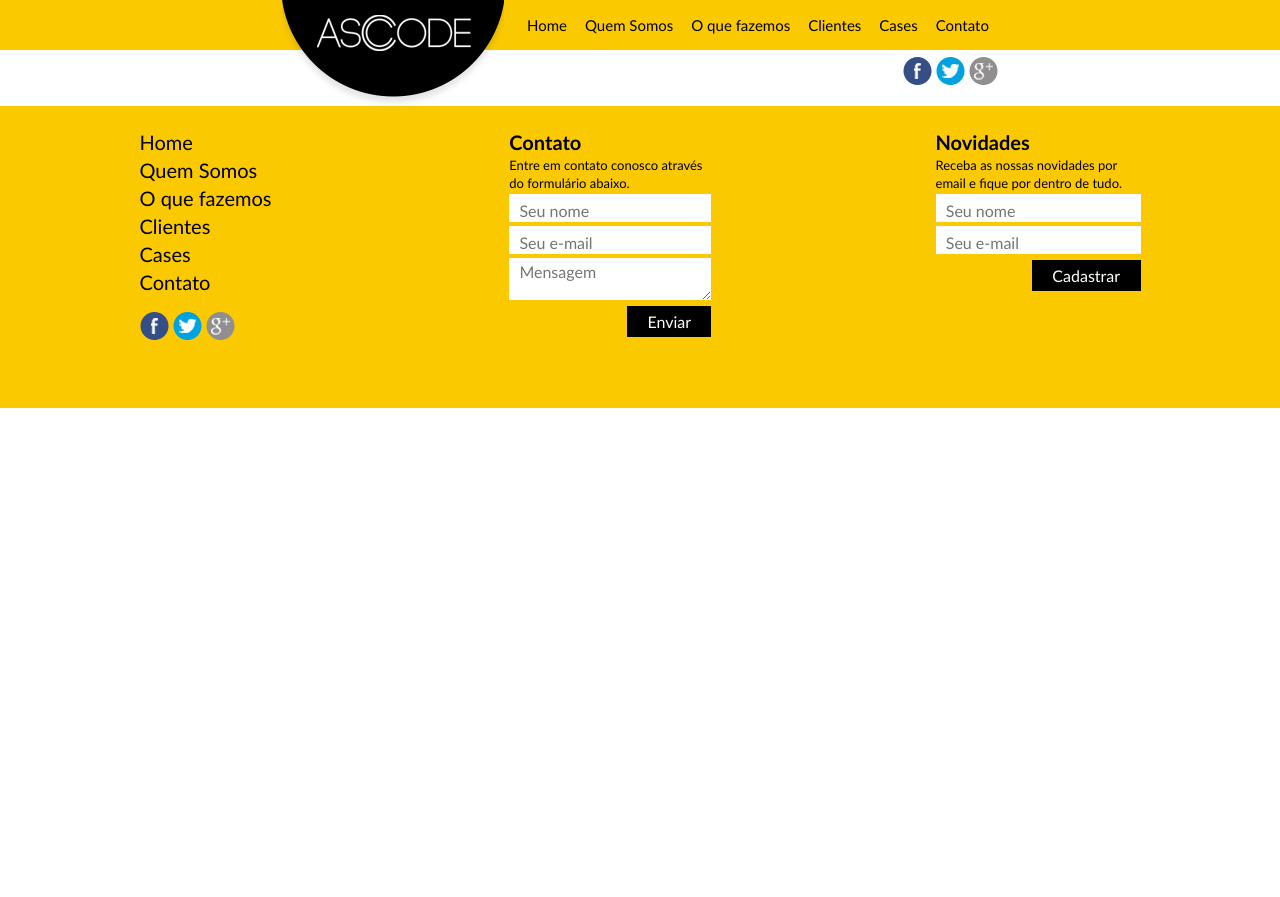
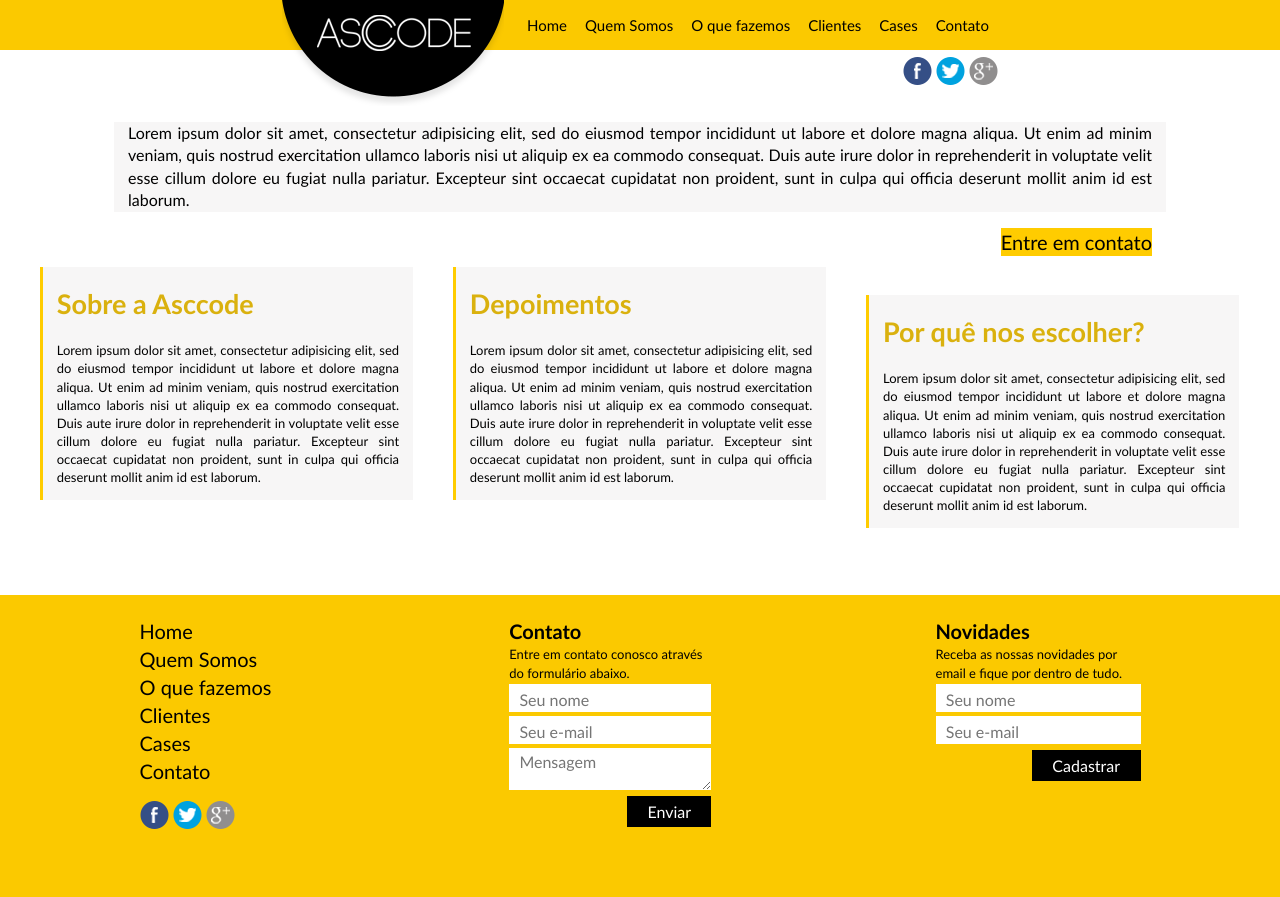
Before and after one commit to demetriusf/asccode, a CodeIgniter app: page /foo/ in a window 1280 px wide. Before the commit the page ends 408 px from the top, so only its background shows below. Run offline with CodeIgniter, Linux system fonts and the light colour scheme; some libraries are stand-ins or nearby versions.

Commit message:
Adicionado box-meta na index

```diff
--- a/application/views/home.php
+++ b/application/views/home.php
@@ -55,7 +55,73 @@
 
     	</header>
 
-    	<section role="main">
+    	<section role="main" class="clearfix">
+
+    		<section class="detailed-link">
+
+    			<p class="details">
+	    			Lorem ipsum dolor sit amet, consectetur adipisicing elit, sed do eiusmod
+	    			tempor incididunt ut labore et dolore magna aliqua. Ut enim ad minim veniam,
+	    			quis nostrud exercitation ullamco laboris nisi ut aliquip ex ea commodo
+	    			consequat. Duis aute irure dolor in reprehenderit in voluptate velit esse
+	    			cillum dolore eu fugiat nulla pariatur. Excepteur sint occaecat cupidatat non
+	    			proident, sunt in culpa qui officia deserunt mollit anim id est laborum.
+    			</p>
+
+    			<a href="" hreflang="pt-br" title="Entre em contato"> Entre em contato </a>
+
+    		</section>
+
+    		<section class="box-meta">
+
+    			<h1 class="box-meta-title"> Sobre a Asccode </h1>
+
+    			<p class="box-meta-content">
+
+	    			Lorem ipsum dolor sit amet, consectetur adipisicing elit, sed do eiusmod
+	    			tempor incididunt ut labore et dolore magna aliqua. Ut enim ad minim veniam,
+	    			quis nostrud exercitation ullamco laboris nisi ut aliquip ex ea commodo
+	    			consequat. Duis aute irure dolor in reprehenderit in voluptate velit esse
+	    			cillum dolore eu fugiat nulla pariatur. Excepteur sint occaecat cupidatat non
+	    			proident, sunt in culpa qui officia deserunt mollit anim id est laborum.
+
+    			</p>
+
+    		</section>
+
+    		<section class="box-meta">
+
+    			<h1 class="box-meta-title"> Depoimentos </h1>
+
+    			<p class="box-meta-content">
+
+	    			Lorem ipsum dolor sit amet, consectetur adipisicing elit, sed do eiusmod
+	    			tempor incididunt ut labore et dolore magna aliqua. Ut enim ad minim veniam,
+	    			quis nostrud exercitation ullamco laboris nisi ut aliquip ex ea commodo
+	    			consequat. Duis aute irure dolor in reprehenderit in voluptate velit esse
+	    			cillum dolore eu fugiat nulla pariatur. Excepteur sint occaecat cupidatat non
+	    			proident, sunt in culpa qui officia deserunt mollit anim id est laborum.
+
+    			</p>
+
+    		</section>
+
+    		<section class="box-meta">
+
+    			<h1 class="box-meta-title"> Por quê nos escolher? </h1>
+
+    			<p class="box-meta-content">
+
+	    			Lorem ipsum dolor sit amet, consectetur adipisicing elit, sed do eiusmod
+	    			tempor incididunt ut labore et dolore magna aliqua. Ut enim ad minim veniam,
+	    			quis nostrud exercitation ullamco laboris nisi ut aliquip ex ea commodo
+	    			consequat. Duis aute irure dolor in reprehenderit in voluptate velit esse
+	    			cillum dolore eu fugiat nulla pariatur. Excepteur sint occaecat cupidatat non
+	    			proident, sunt in culpa qui officia deserunt mollit anim id est laborum.
+
+    			</p>
+
+    		</section>
 
     	</section>
 
@@ -89,7 +155,7 @@
     			<section class="footer-section footer-section-contact">
     				<h1>Contato</h1>
     				<p>Entre em contato conosco através do formulário abaixo.</p>
-                    <form action="" method="post">
+                    <form action="" method="post" role="form">
                         <input class="input-fluid-one" name="name" placeholder="Seu nome" type="text" maxlength="30"> <br>
                         <input class="input-fluid-one" name="email" placeholder="Seu e-mail" type="email"> <br>
                         <textarea class="textarea-fluid-one" name="message" placeholder="Mensagem"></textarea> <br>
--- a/css/main.css
+++ b/css/main.css
@@ -762,6 +762,57 @@ textarea {
 
 }
 
+/* index content */
+
+.detailed-link {
+
+    background: #f7f6f6;
+    margin: auto;
+    padding: 0 1.0989%;
+    text-align: justify;
+    width: 80%;
+
+}
+
+.detailed-link a {
+
+    background: #ffcc00;
+    color: #000;
+    font-size: 20px;
+    display: block;
+    float: right;
+    text-decoration: none;
+
+}
+
+.box-meta {
+
+    background: #f7f6f6;
+    border-left: 3px solid #ffcc00;
+    float: left;
+    margin: 3.0969% 0 5.2934% 3.0969%;
+    padding: 0 1.0989%;
+    text-align: justify;
+    width: 26.75%;
+
+}
+
+.box-meta .box-meta-title {
+
+    color: #dab10e;
+    font-size: 27px;
+
+}
+
+.box-meta .box-meta-content {
+
+    color: #000;
+    font-size: 13px;
+
+}
+
+/* Footer */
+
 .footer {
 
 	background: #fbc900;
```
